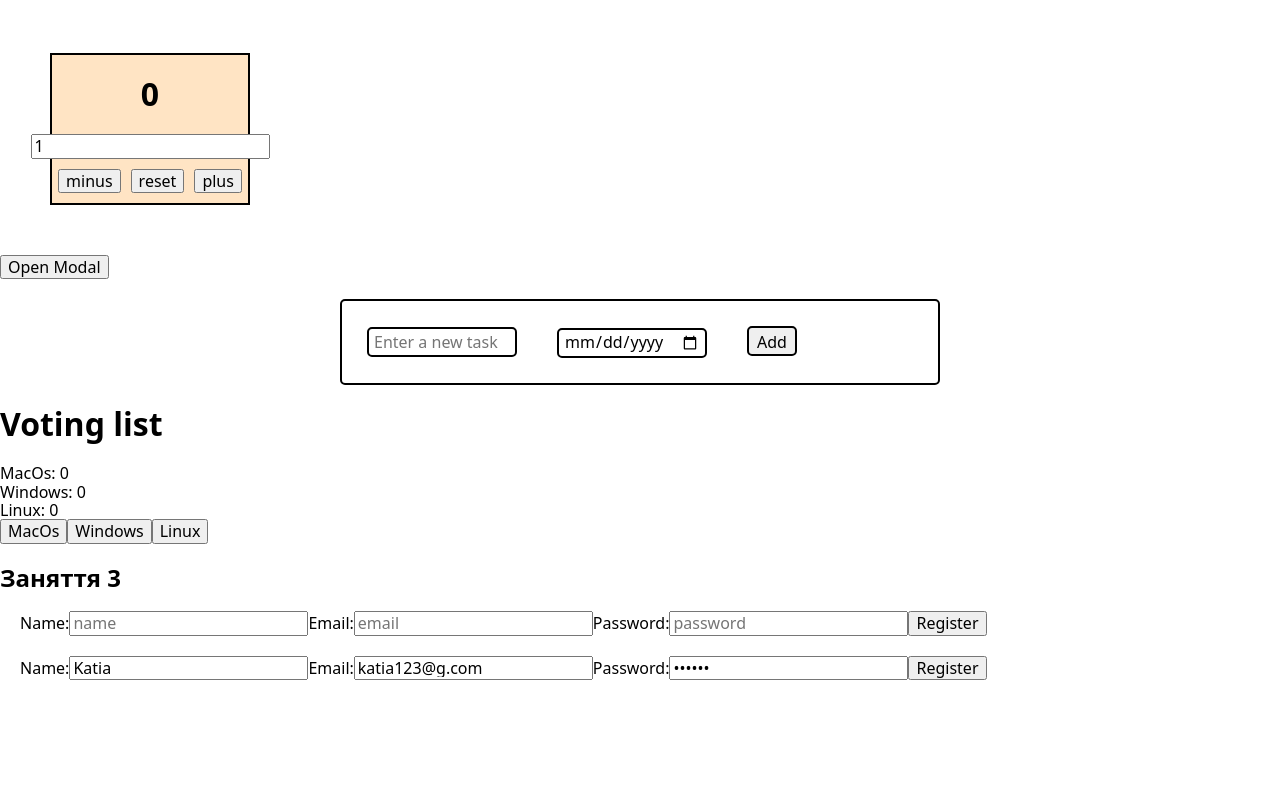
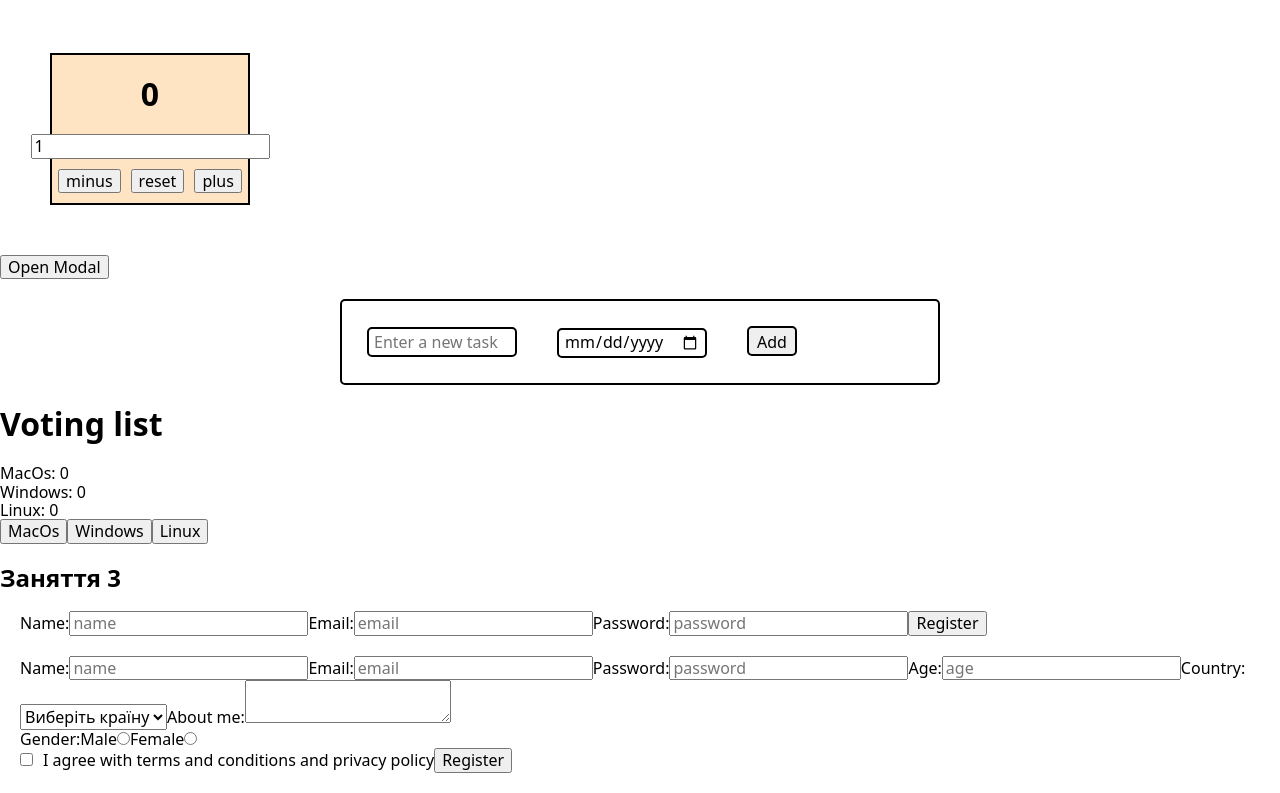
Before and after one commit to kateryna-karpenko20/goit-react-exampl, a React (Vite) app: page / in a window 1280 px wide. Shown: the part 1954-2747 px from the top of the page. Before the commit the page ends 2654 px from the top, so only its background shows below. Built offline with nearby package versions, Linux system fonts and the light colour scheme.

Commit message:
forms+checkbox

```diff
--- a/src/components/Forms/Forms.jsx
+++ b/src/components/Forms/Forms.jsx
@@ -1,15 +1,21 @@
-import React, { useState } from 'react'
+import React, { useState } from 'react';
 
+const INITIAL_STATE = {
+     name: '',
+        email: '',
+        password: '',
+        age: "",
+        country: '',
+        aboutMe: '',
+        gender: '',
+        agree: false,
+}
 const Forms = () => {
-
-    const [formData, setFormData] = useState({
-        name: 'Katia',
-        email: 'katia123@g.com',
-        password: 'kjh123'
-    });
+    const [formData, setFormData] = useState(INITIAL_STATE);
     const handleSubmit = (event) => {
         event.preventDefault();
         console.log(formData);
+        setFormData(INITIAL_STATE);
     }
 
     // const handleChangeUserNameField = (event) => {
@@ -24,35 +30,85 @@ const Forms = () => {
     //     setFormData({ ...formData, password: event.target.value });
     // }
 
-    const handleChangeInpurt = (event) => {
-        console.log(event.target.name);
-        console.log(event.target.value);
+    // const handleChangeInput = (event) => {
+    //     console.log(event.target.name); //де зміни
+    //     console.log(event.target.value); //які зміни
 
+    //     setFormData(prev => ({
+    //         ...prev,
+    //         [event.target.name]: event.target.value
+    //     }));
+    // }
+
+
+const handleChangeInput = (event) => {
+        const { name, value, type, checked } = event.target;
+        console.log(name); // Field that changed
+    console.log(value); // New value
+
+    if (value === "Russia") {
+        setFormData({ ...formData, [name]: "Ukraine" });
+        return alert("You can't choose Russia");
+    }
 
         setFormData(prev => ({
             ...prev,
-            [event.target.name]: event.target.value
+            [name]: type === "checkbox" ? checked : value //Якщо чекбокс, то вибрать, якщо ні - то вставити значення
         }));
-    }
+    };
          return (
         <div style={{ margin: '20px' }}>
             <form onSubmit={handleSubmit}>
-                    <label htmlFor="">
+                <label>
                     <span>Name:</span>
-                        <input onChange={handleChangeInpurt} value={formData.name} type="text" placeholder='name' name='name' />
+                    <input onChange={handleChangeInput} value={formData.name} type="text" placeholder="name" name="name" />
                 </label>
-                    <label htmlFor="">
+                <label>
                     <span>Email:</span>
-                        <input onChange={handleChangeInpurt} value={formData.email} type="text" placeholder='email' name='email' />
+                    <input onChange={handleChangeInput} value={formData.email} type="text" placeholder="email" name="email" />
                 </label>
-                    <label htmlFor="">
+                <label>
                     <span>Password:</span>
-                        <input onChange={handleChangeInpurt} value={formData.password} type="password" placeholder='password' name='password' />
+                    <input onChange={handleChangeInput} value={formData.password} type="password" placeholder="password" name="password" />
+                </label>
+                <label>
+                    <span>Age:</span>
+                    <input onChange={handleChangeInput} value={formData.age} type="number" placeholder="age" name="age" />
+                </label>
+                <label>
+                    <span>Country:</span>
+                         <select name="country" value={formData.country} onChange={handleChangeInput}  >
+                        <option value="" disabled>Виберіть країну</option> {/* Неактивный пункт */}
+                        <option value="Ukraine">Ukraine</option>
+                        <option value="Poland">Poland</option>
+                        <option value="USA">USA</option>
+                        <option value="Germany">Germany</option>
+                        <option value="Russia">Russia</option>
+                    </select>
+                </label>
+                <label>
+                    <span>About me:</span>
+                    <textarea name="aboutMe" value={formData.aboutMe} onChange={handleChangeInput}></textarea>
+                </label>
+                <div>
+                    <span>Gender:</span>
+                    <label>
+                        Male
+                        <input type="radio" value="male" name="gender" checked={formData.gender === "male"} onChange={handleChangeInput} />
+                    </label>
+                    <label>
+                        Female
+                        <input type="radio" value="female" name="gender" checked={formData.gender === "female"} onChange={handleChangeInput} />
+                    </label>
+                </div>
+                <label>
+                    <input type="checkbox" name="agree" checked={formData.agree} onChange={handleChangeInput} />
+                    I agree with terms and conditions and privacy policy
                 </label>
                 <button type="submit">Register</button>
             </form>
         </div>
-        )
-    }
+    );
+};
 
 export default Forms
--- a/src/components/Forms/UncontrolledForms.jsx
+++ b/src/components/Forms/UncontrolledForms.jsx
@@ -4,8 +4,8 @@ const UncontrolledForms = () => {
 const handleSubmit = (event) => {
     event.preventDefault();
     const form = event.currentTarget;
-    console.log(form);
-    console.log(form.elements);
+    // console.log(form);
+    // console.log(form.elements);
     const userName = form.elements.name.value;
     const userEmail = form.elements.email.value;
     const userPassword = form.elements.password.value;
```
Lines whose indentation alone changed are shown as unchanged.
